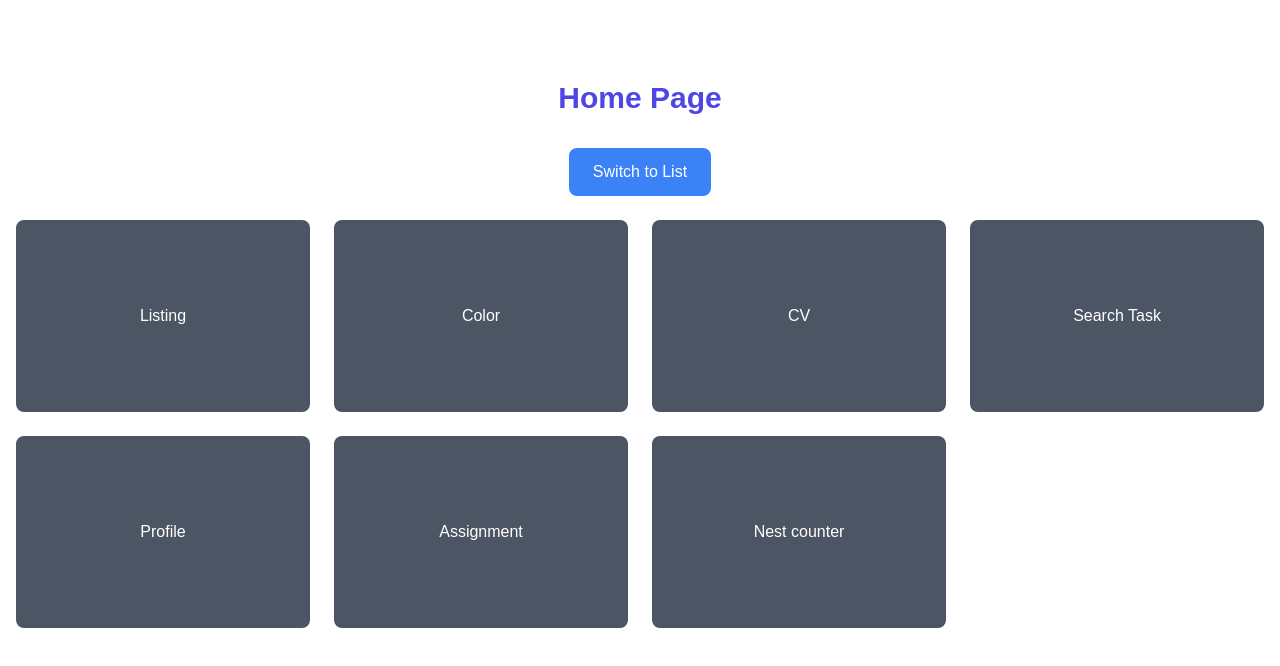
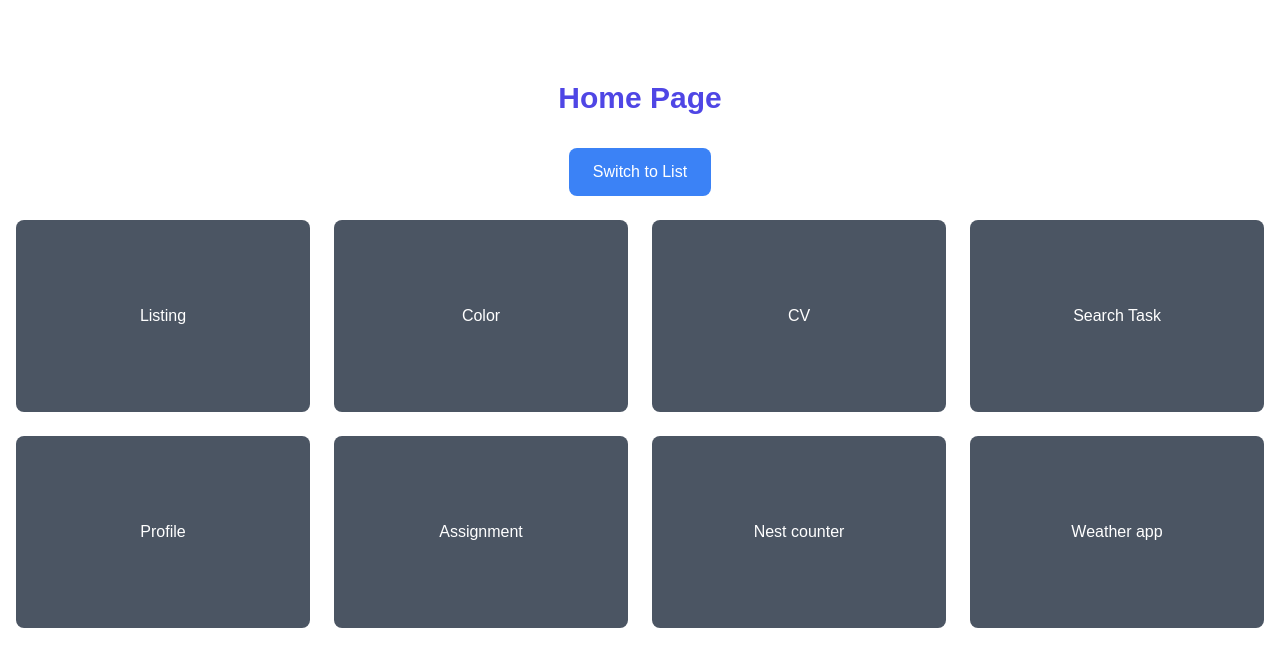
Before and after one commit to erdenejargall/uliral-1, a Next.js app: page / in a window 1280 px wide. Shown: the top 666 px of the page. Built offline with nearby package versions, Linux system fonts and the light colour scheme.

Commit message:
Update ind

```diff
--- a/pages/index.js
+++ b/pages/index.js
@@ -8,7 +8,8 @@ const buttonData = [
   { name: "Search Task", file: "/task2" },
   { name: "Profile", file: "/profile" },
   { name: "Assignment", file: "/assignment" },
-  { name: "Nest counter", file: "/counter" }
+  { name: "Nest counter", file: "/counter" },
+  { name: "Weather app", file: "/weather" }
 ];
 
 export default function Home() {
```
